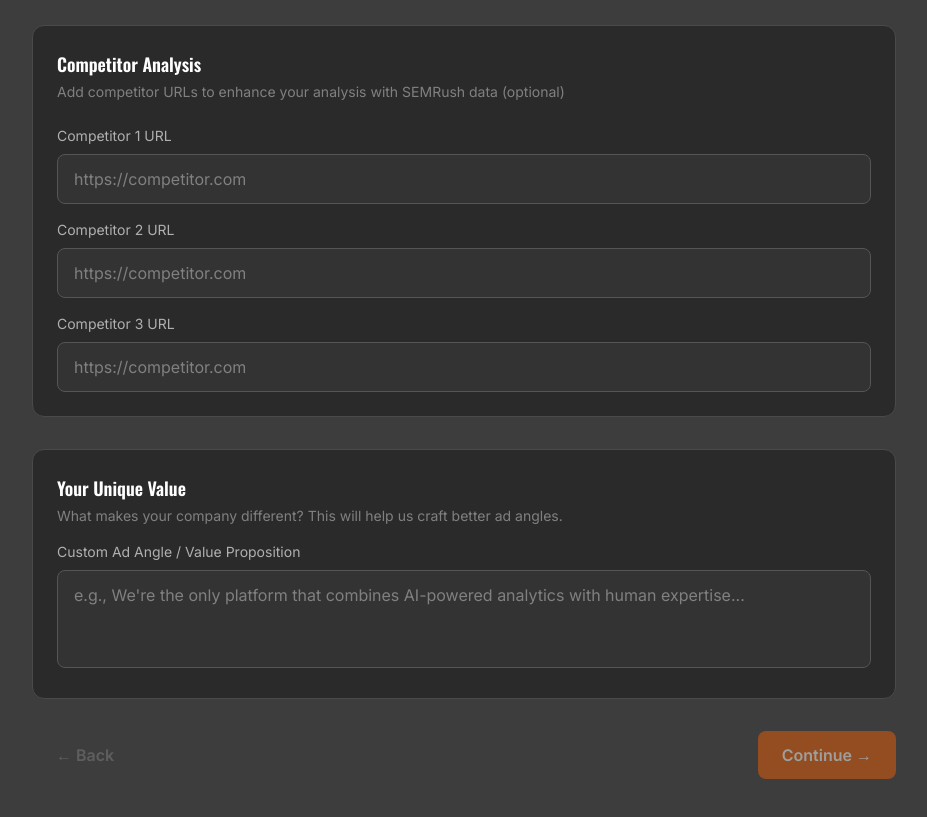
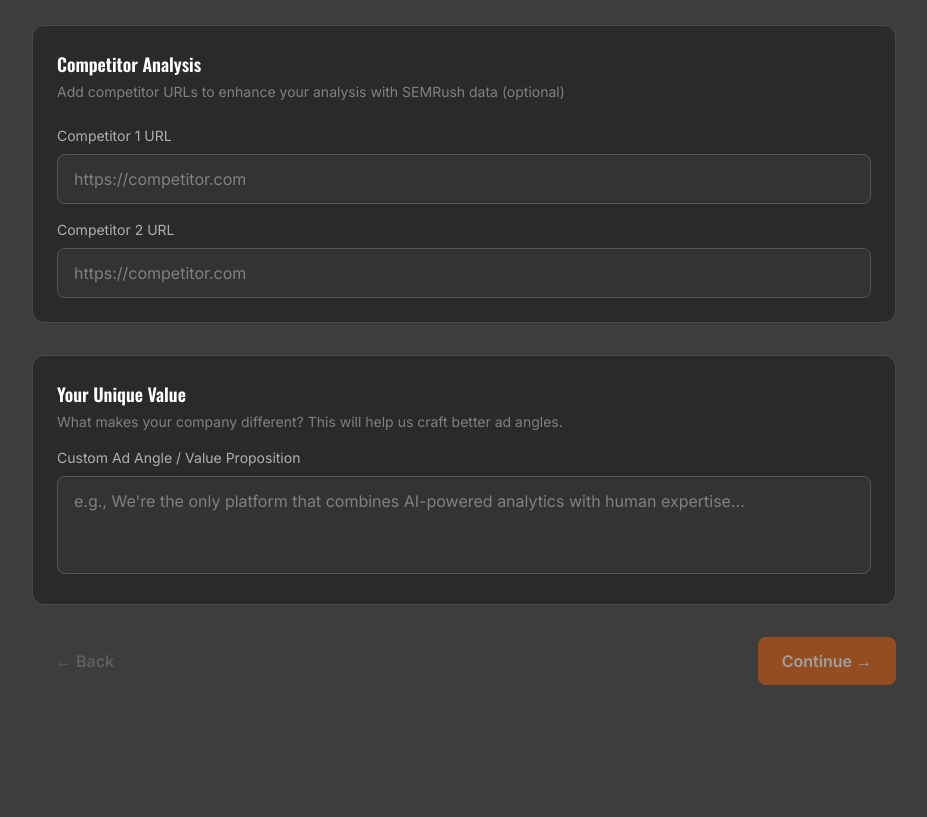
Before and after one commit to adamweberabstrakt/abstrakt-adsmith, a Next.js app: page / in a window 1280 px wide. Shown: the part 1000-1817 px from the top of the page, without its empty margins (176-1103 px from the left). After the commit the page ends 1733 px from the top, so only its background shows below. Built offline with nearby package versions, Linux system fonts and the light colour scheme.

Commit message:
Update BusinessContextForm.tsx

```diff
--- a/src/components/BusinessContextForm.tsx
+++ b/src/components/BusinessContextForm.tsx
@@ -224,7 +224,7 @@ export function BusinessContextForm({ data, onChange }: BusinessContextFormProps
         </div>
 
         <div className="space-y-4">
-          {[0, 1, 2].map((index) => (
+          {[0, 1].map((index) => (
             <div key={index}>
               <label className="block text-sm text-abstrakt-text-muted mb-2">
                 Competitor {index + 1} URL
```
